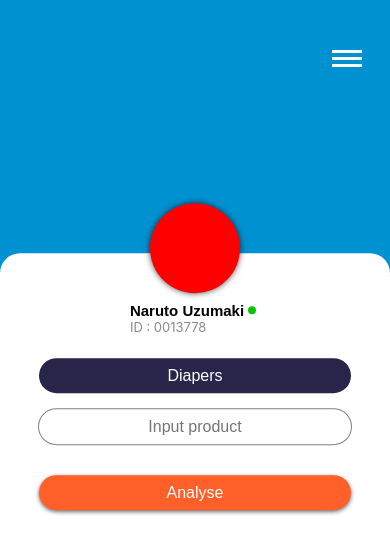
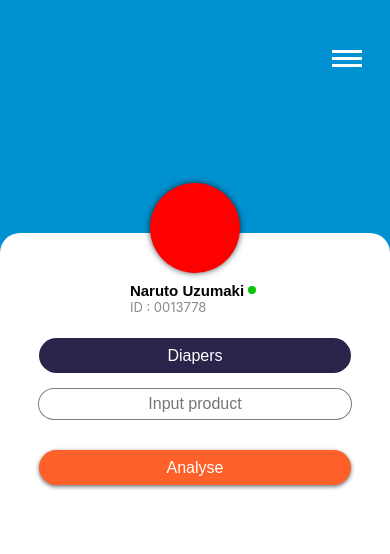
Before and after one commit to JohnClever/recommendationsite, a React (Create React App) app: page / in a window 390 px wide. Shown: the top 554 px of the page. Built offline with nearby package versions, Linux system fonts and the light colour scheme.

Commit message:
eight commit

```diff
--- a/src/App.css
+++ b/src/App.css
@@ -8,26 +8,29 @@
       margin: 0;
       padding: 0;
       box-sizing: border-box;
-        overflow: hidden;
+      overflow: hidden !important;
+      height: 100vh;
+      background: #000;
+      display: flex;
+      flex-direction: column;
   }
   .sidebar{
       width: 100%;
       background-color: #0091d1;
-      height: 100vh;
+      height: 30vh;
       border-radius: 0px;
   }
   .sidebar_content{
       width: 100%;
       background-color: #fff;
-      height: 70%;
-      position: absolute;
-      top: 100%;
-      transform: translateY(-100%);
+      height: 80vh;
       border-top-left-radius: 20px;
       border-top-right-radius: 20px;
       display: flex;
       flex-direction: column;
       align-items: center;
+      padding-top: -20px;
+      margin-top: -20px;
   }
   .info h3{
       color: #000;
@@ -56,9 +59,9 @@
     justify-content: center;
     align-content: center;
   }
-  .sidebar input{
+  .sidebar_content input{
       width: 80%;
-      height: 35px;
+      height: 30px;
       border-radius: 30px;
       border: .5px solid rgba(0, 0, 0, 0.5);
       font-size: 16px;
@@ -89,11 +92,23 @@
       border-radius: 50%;
       box-shadow: 0px 0px 6px 0px rgba(0, 0, 0, .7);
   }
-  .sidebar input::placeholder{
+  .sidebar_content input::placeholder{
+    text-align: center;
+  }
+  .sidebar_content::-webkit-input-placeholder {
+    text-align: center;
+  }
+  .sidebar_content::-moz-placeholder {
+    text-align: center;
+  }
+  .sidebar_content:-ms-input-placeholder {
+    text-align: center;
+  }
+  .sidebar_content::-ms-input-placeholder {
     text-align: center;
   }
  select,
- .sidebar input[type='submit'] {
+ .sidebar_content input[type='submit'] {
       -moz-appearance: textfield;
       -webkit-appearance: none;
       -moz-appearance: none;
@@ -144,7 +159,7 @@
 
   }
 
-  .sidebar .sidebar_container{
+  .sidebar_container{
       width: 50%;
       height: 160px;
       border-radius: 15px;
@@ -154,7 +169,7 @@
       font-weight: 600;
       display: none;
   }
-  .sidebar .sidebar_icon{
+  .sidebar_content .sidebar_icon{
       width: 10%;
       height: 50px;
       border-radius: 15px;
@@ -164,7 +179,7 @@
       font-weight: 600;
   }
 
-  .sidebar .sidebar_icon img{
+  .sidebar_content .sidebar_icon img{
       width: 100%;
       height: 100%;
       position: absolute;
@@ -173,7 +188,7 @@
       transform: translate(-50%, -50%);
   }
 
-  .sidebar .sidebar_container span{
+  .sidebar_content .sidebar_container span{
       position: absolute;
       font-size: 50px;
       font-family: -apple-system, BlinkMacSystemFont, 'Segoe UI',
@@ -185,7 +200,7 @@
       transform: translate(-50%, -50%);
   }
 
-  .sidebar .sidebar_container h3{
+  .sidebar_content .sidebar_container h3{
       position: absolute;
       top: 50%;
       left: 50%;
--- a/src/components/First-page.js
+++ b/src/components/First-page.js
@@ -7,7 +7,9 @@ export default function Firstpage() {
         <Fragment>
             <div className="sidebar">
                 <Hamburger />
-                <div className="sidebar_content">
+
+            </div>
+            <div className="sidebar_content">
                     <div className="sidebar_profile">
                         <div className="profile">
                             <img src="" alt="" />
@@ -31,7 +33,6 @@ export default function Firstpage() {
                     <Link to="second-page">Analyse</Link>
 
                 </div>
-            </div>
         </Fragment>
     )
 }
```
